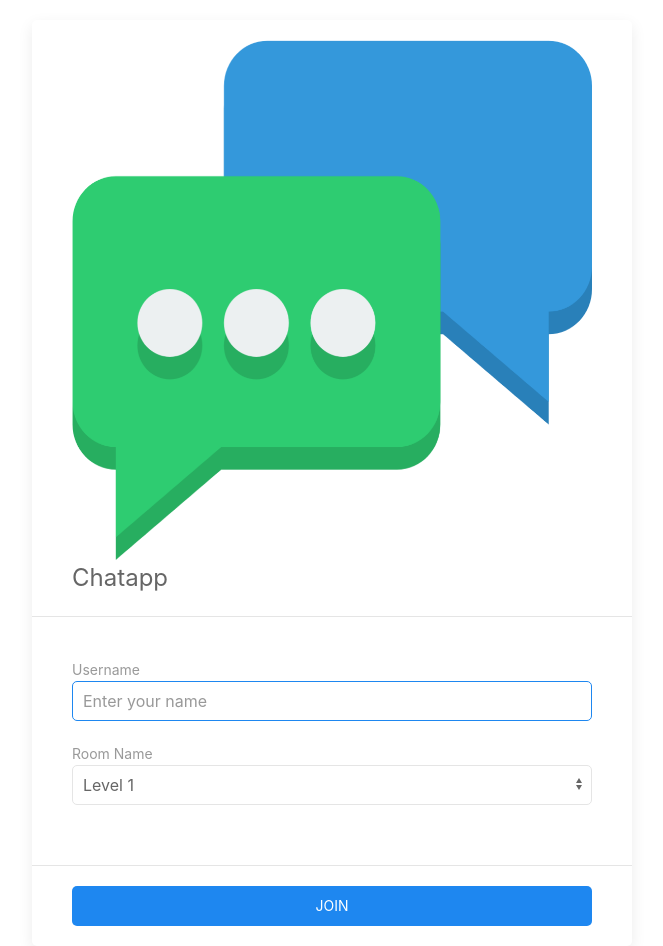
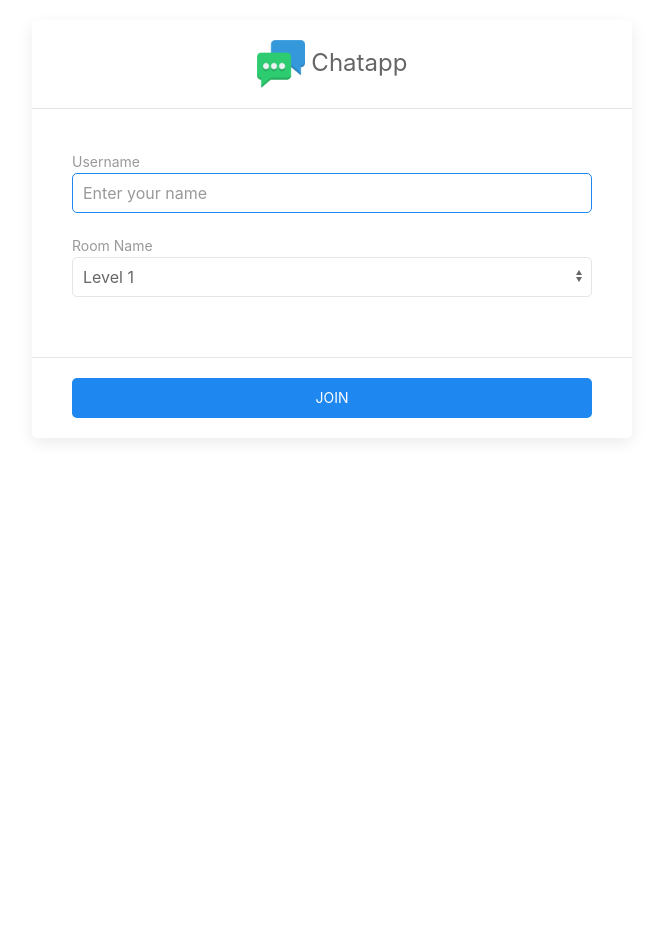
Before and after one commit to mostafamahmoudabdelaleem/chat-app, a website: page public/index.html in a window 1280 px wide. Shown: the whole page, without its empty margins (308-971 px from the left). After the commit the page ends 800 px from the top, so only its background shows below. Drawn offline with Linux system fonts and the light colour scheme.

Commit message:
Fix logo width

```diff
--- a/public/index.html
+++ b/public/index.html
@@ -22,7 +22,7 @@
             <div class="uk-card-header">
                 <div class="uk-flex uk-flex-center" uk-grid>
                     <a class="uk-logo" href="">
-                        <img src="static/img/logo.png" alt="logo"> Chatapp
+                        <img width="48px" src="static/img/logo.png" alt="logo"> Chatapp
                     </a>
                 </div>
             </div>
```
